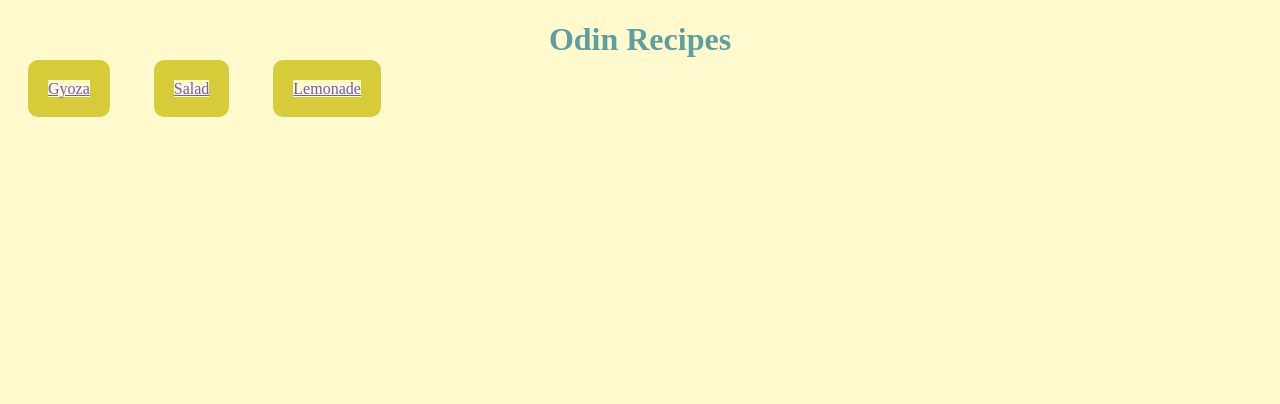
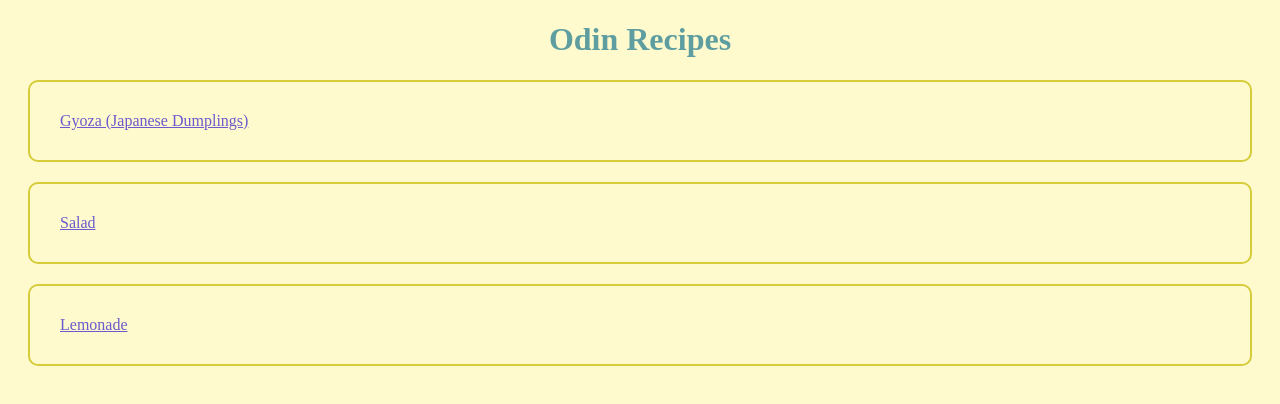
Before and after one commit to lyzkz/odin-recipes, a plain HTML site: page index.html in a window 1280 px wide. Drawn offline with Linux system fonts and the light colour scheme.

Commit message:
edit css

```diff
--- a/index.html
+++ b/index.html
@@ -9,7 +9,7 @@
 </head>
 <body>
     <h1>Odin Recipes</h1>
-    <a href="recipes/gyoza.html">Gyoza</a>
+    <a href="recipes/gyoza.html">Gyoza (Japanese Dumplings)</a>
     <a href="recipes/salad.html">Salad</a>
     <a href="recipes/lemonade.html">Lemonade</a>
 </body>
--- a/style.css
+++ b/style.css
@@ -8,9 +8,11 @@ h1 {
 }
 
 a {
+    display: block;
     color: slateblue;
     margin: 20px;
-    border: solid 20px;
+    border: solid 2px;
     border-color: rgb(214, 203, 57);
     border-radius: 10px 10px 10px 10px;
+    padding: 30px;
 }
```
